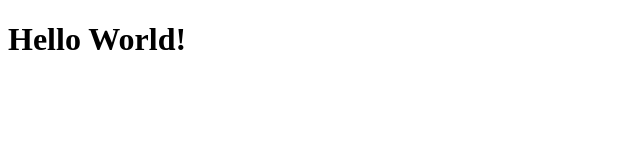
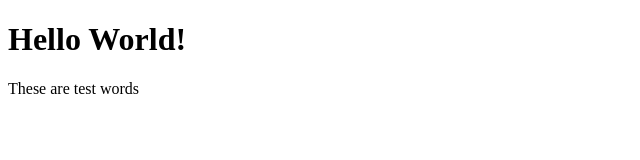
Before and after one commit to Alvin-Capello/Alvin-Capello.github.io, a plain HTML site: page index.html in a window 1280 px wide. Shown: the whole page, without its empty margins (0-640 px from the left). Drawn offline with Linux system fonts and the light colour scheme.

Commit message:
Added <p> to index.html
Added a paragraph to line 20 of inde.html

```diff
--- a/index.html
+++ b/index.html
@@ -17,6 +17,7 @@
 
 <body>
   <h1>Hello World!</h1>
+  <p>These are test words</p>
  <!-- <script src="js/scripts.js"></script> -->
 </body>
 </html>
```
